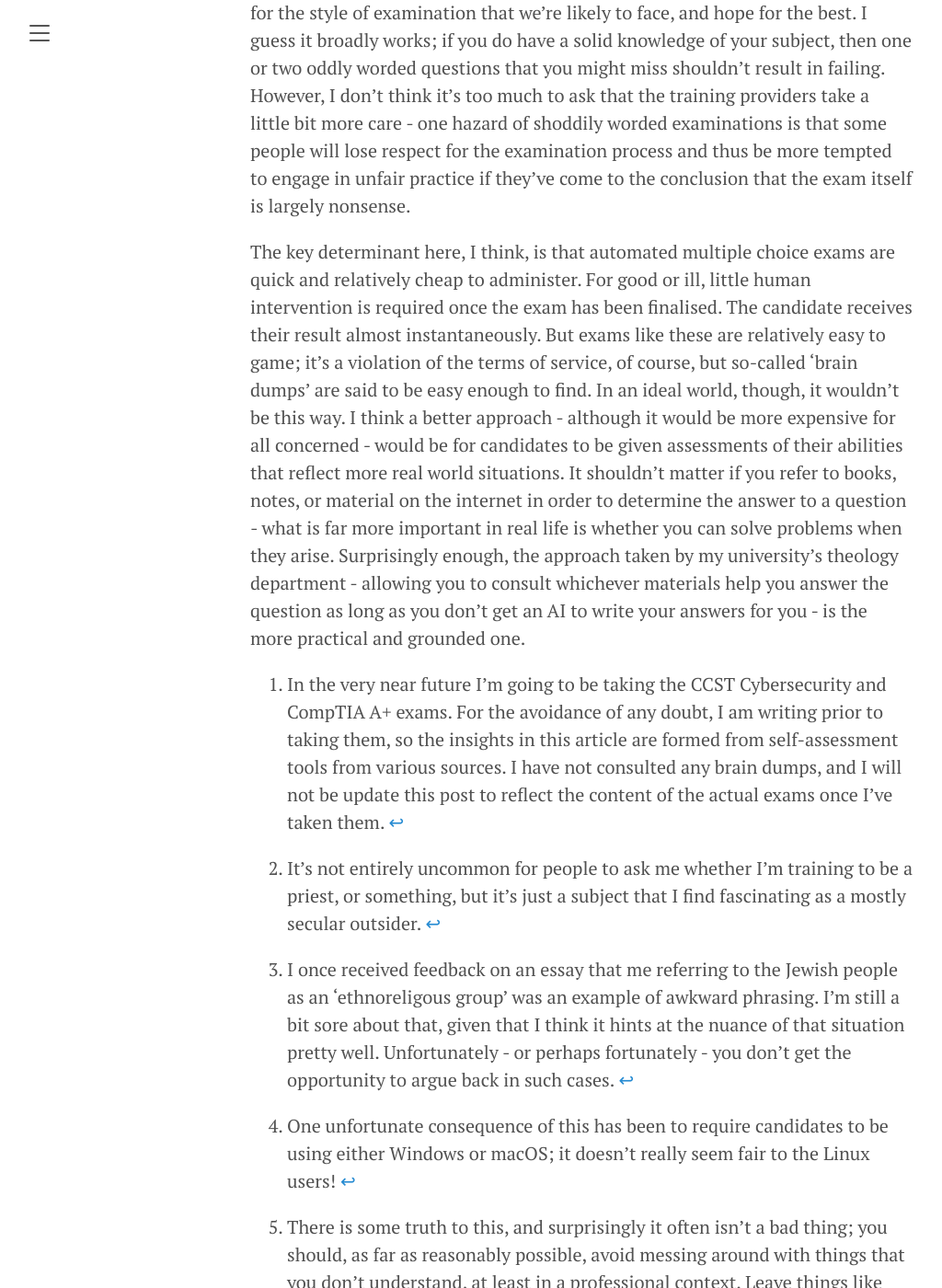
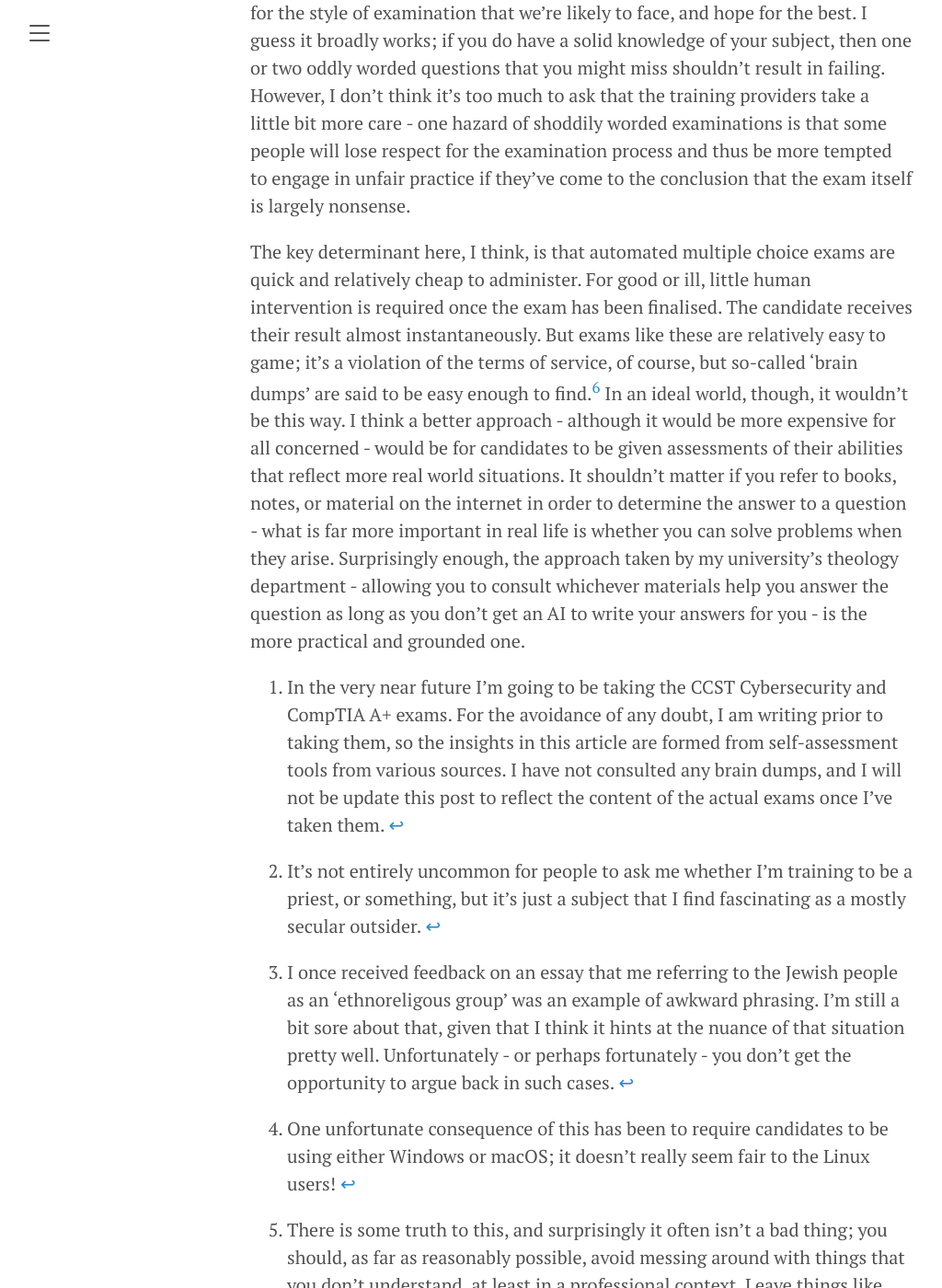
Before and after one commit to dgh--/dgh--.github.io, a Jekyll site: the page built from _posts/2024-11-27-on-examinations.md, in a window 1280 px wide and 1400 px high, scrolled down 2362 px. Shown: the whole window at 92% size, without its empty margins (8-1032 px from the left). Built offline with Jekyll 4.4.1, drawn with Linux system fonts in a browser that asks for light colours; some of the changed text lies outside the part shown.

Commit message:
Add further caveat

```diff
--- a/_posts/2024-11-27-on-examinations.md
+++ b/_posts/2024-11-27-on-examinations.md
@@ -19,7 +19,8 @@
 
 At this point you might be wondering where I'm going with all of this. It isn't as if there's an obvious solution; for those of us who are doing technical certification exams, all we can really do is learn what's on the syllabus, prepare for the style of examination that we're likely to face, and hope for the best. I guess it broadly works; if you do have a solid knowledge of your subject, then one or two oddly worded questions that you might miss shouldn't result in failing. However, I don't think it's too much to ask that the training providers take a little bit more care - one hazard of shoddily worded examinations is that some people will lose respect for the examination process and thus be more tempted to engage in unfair practice if they've come to the conclusion that the exam itself is largely nonsense.
 
-The key determinant here, I think, is that automated multiple choice exams are quick and relatively cheap to administer. For good or ill, little human intervention is required once the exam has been finalised. The candidate receives their result almost instantaneously. But exams like these are relatively easy to game; it's a violation of the terms of service, of course, but so-called 'brain dumps' are said to be easy enough to find. In an ideal world, though, it wouldn't be this way. I think a better approach - although it would be more expensive for all concerned - would be for candidates to be given assessments of their abilities that reflect more real world situations. It shouldn't matter if you refer to books, notes, or material on the internet in order to determine the answer to a question - what is far more important in real life is whether you can solve problems when they arise. Surprisingly enough, the approach taken by my university's theology department - allowing you to consult whichever materials help you answer the question as long as you don't get an AI to write your answers for you - is the more practical and grounded one.
+The key determinant here, I think, is that automated multiple choice exams are quick and relatively cheap to administer. For good or ill, little human intervention is required once the exam has been finalised. The candidate receives their result almost instantaneously. But exams like these are relatively easy to game; it's a violation of the terms of service, of course, but so-called 'brain dumps' are said to be easy enough to find.[^6] In an ideal world, though, it wouldn't be this way. I think a better approach - although it would be more expensive for all concerned - would be for candidates to be given assessments of their abilities that reflect more real world situations. It shouldn't matter if you refer to books, notes, or material on the internet in order to determine the answer to a question - what is far more important in real life is whether you can solve problems when they arise. Surprisingly enough, the approach taken by my university's theology department - allowing you to consult whichever materials help you answer the question as long as you don't get an AI to write your answers for you - is the more practical and grounded one.
+
 
 
 [^1]: In the very near future I'm going to be taking the CCST Cybersecurity and CompTIA A+ exams. For the avoidance of any doubt, I am writing prior to taking them, so the insights in this article are formed from self-assessment tools from various sources. I have not consulted any brain dumps, and I will not be update this post to reflect the content of the actual exams once I've taken them.
@@ -27,3 +28,4 @@
 [^3]: I once received feedback on an essay that me referring to the Jewish people as an 'ethnoreligous group' was an example of awkward phrasing. I'm still a bit sore about that, given that I think it hints at the nuance of that situation pretty well. Unfortunately - or perhaps fortunately - you don't get the opportunity to argue back in such cases.
 [^4]: One unfortunate consequence of this has been to require candidates to be using either Windows or macOS; it doesn't really seem fair to the Linux users!
 [^5]: There is some truth to this, and surprisingly it often isn't a bad thing; you should, as far as reasonably possible, avoid messing around with things that you don't understand, at least in a professional context. Leave things like devising secure cryptographic encryption systems to the pros, because you will screw it up if you try to do it yourself.
+[^6]: You're shooting yourself in the foot if you resort to such tactics, irrespective of any of the ethical considerations. You might pass the exam, but you won't actually understand any of the stuff that you're expected to know.
```
